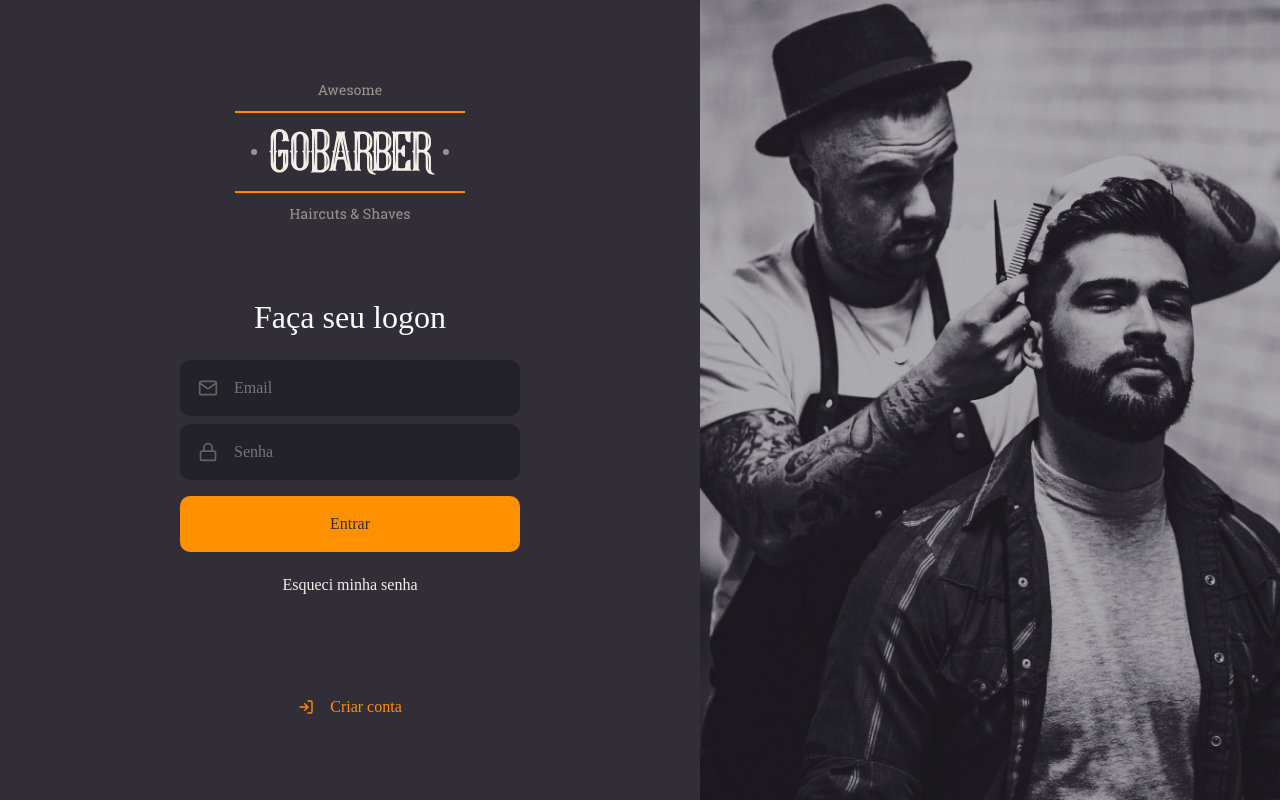
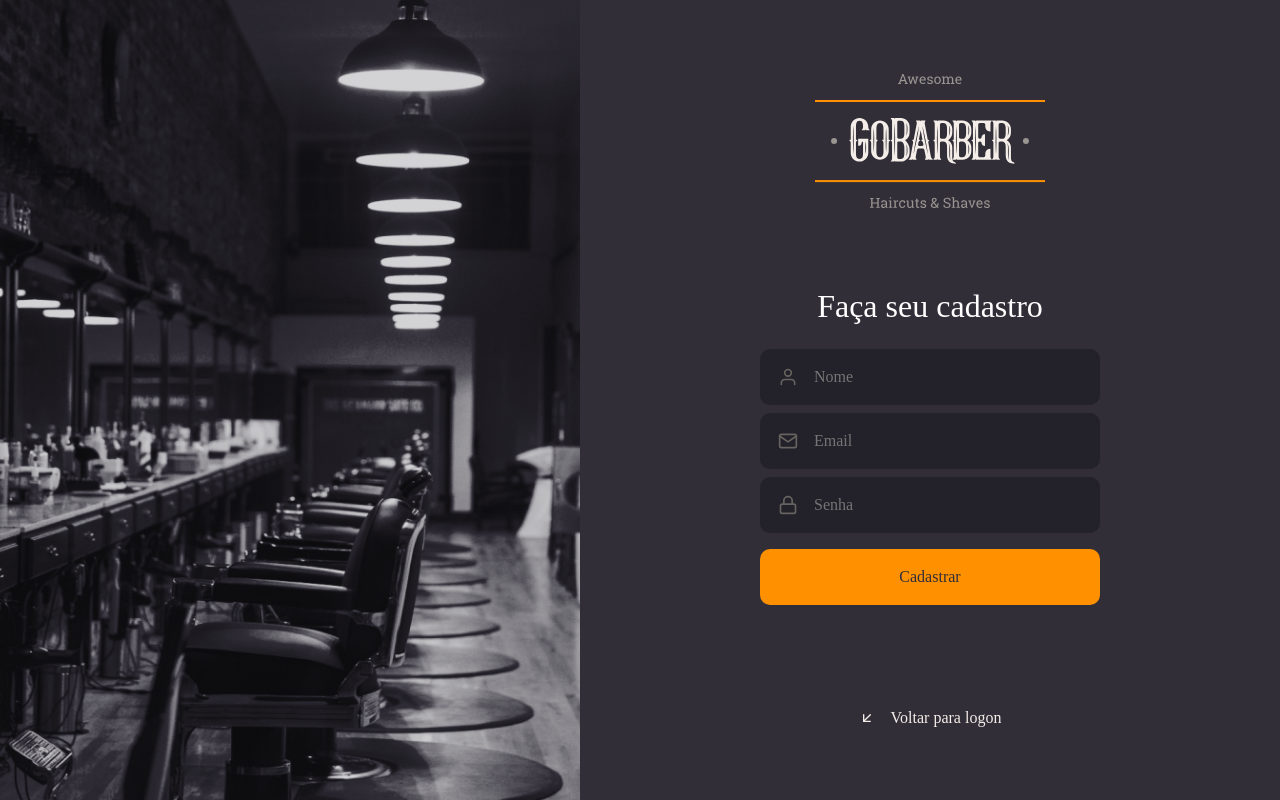
Before and after one commit to IsakielSouza/06-gobarber-web, a React (Create React App) app: page / in a window 1280 px wide. Built offline with nearby package versions, Linux system fonts and the light colour scheme.

Commit message:
Criado pagina de SignUp

```diff
--- a/src/App.tsx
+++ b/src/App.tsx
@@ -2,10 +2,11 @@
 
 import GlobalStyle from './styles/global';
 import SingIn from './pages/SignIn';
+import SignUp from './pages/signUp';
 
 const App: React.FC = () => (
   <>
-    <SingIn />
+    <SignUp />
     <GlobalStyle />
   </>
 );
--- /dev/null
+++ b/src/pages/signUp/index.tsx
@@ -0,0 +1,41 @@
+import React from 'react';
+import { FiArrowDownLeft, FiMail, FiUser, FiLock } from 'react-icons/fi';
+
+import logoImg from '../../assets/logo.svg';
+
+import Input from '../../components/Input';
+import Button from '../../components/Button';
+
+import { Container, Content, Background } from './styles';
+
+const SignUp: React.FC = () => (
+  <Container>
+    <Background />
+    <Content>
+      <img src={logoImg} alt="Gobarver" />
+
+      <form>
+        <h1>Faça seu cadastro</h1>
+
+        <Input name="name" icon={FiUser} placeholder="Nome" />
+        <Input name="email" icon={FiMail} placeholder="Email" />
+
+        <Input
+          name="password"
+          icon={FiLock}
+          type="password"
+          placeholder="Senha"
+        />
+
+        <Button type="submit">Cadastrar</Button>
+      </form>
+
+      <a href="login">
+        <FiArrowDownLeft />
+        Voltar para logon
+      </a>
+    </Content>
+  </Container>
+);
+
+export default SignUp;
--- /dev/null
+++ b/src/pages/signUp/styles.tsx
@@ -0,0 +1,69 @@
+import styled from 'styled-components';
+import { shade } from 'polished';
+
+import signUpBackgroundImg from '../../assets/sign-up-background.png';
+
+export const Container = styled.div`
+  height: 100vh;
+
+  display: flex;
+  align-items: stretch;
+`;
+
+export const Content = styled.div`
+  display: flex;
+  flex-direction: column;
+  align-items: center;
+
+  place-content: center;
+
+  width: 100%;
+  max-width: 700px;
+
+  form {
+    margin: 80px 0;
+    width: 340px;
+    text-align: center;
+
+    h1 {
+      margin-bottom: 24px;
+    }
+
+    a {
+      color: #f4ede8;
+      display: block;
+      margin-top: 24px;
+      text-decoration: none;
+      transition: 0.2s;
+
+      &:hover {
+        color: ${shade(0.2, '#f4ede8')};
+      }
+    }
+  }
+
+  > a {
+    color: #f4ede8;
+    display: block;
+    margin-top: 24px;
+    text-decoration: none;
+    transition: color 0.2s;
+
+    display: flex;
+    align-items: center;
+
+    svg {
+      margin-right: 16px;
+    }
+
+    &:hover {
+      color: ${shade(0.2, '#f4ede8')};
+    }
+  }
+`;
+
+export const Background = styled.div`
+  flex: 1;
+  background: url(${signUpBackgroundImg}) no-repeat center;
+  background-size: cover;
+`;
```
Also changed, not shown: src/assets/sign-up-background.png (renamed from src/assets/1587470786293-attachment.png).
